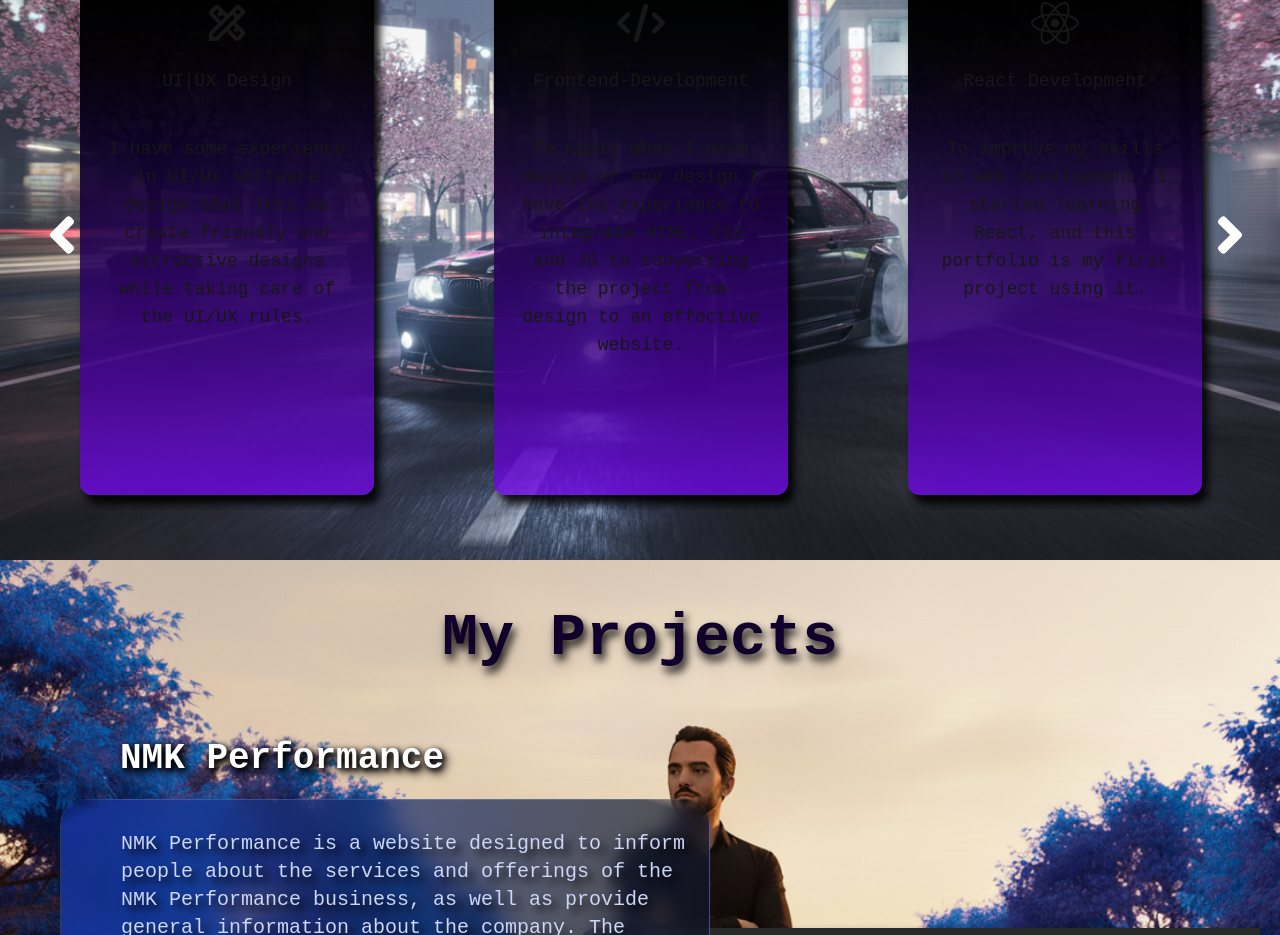
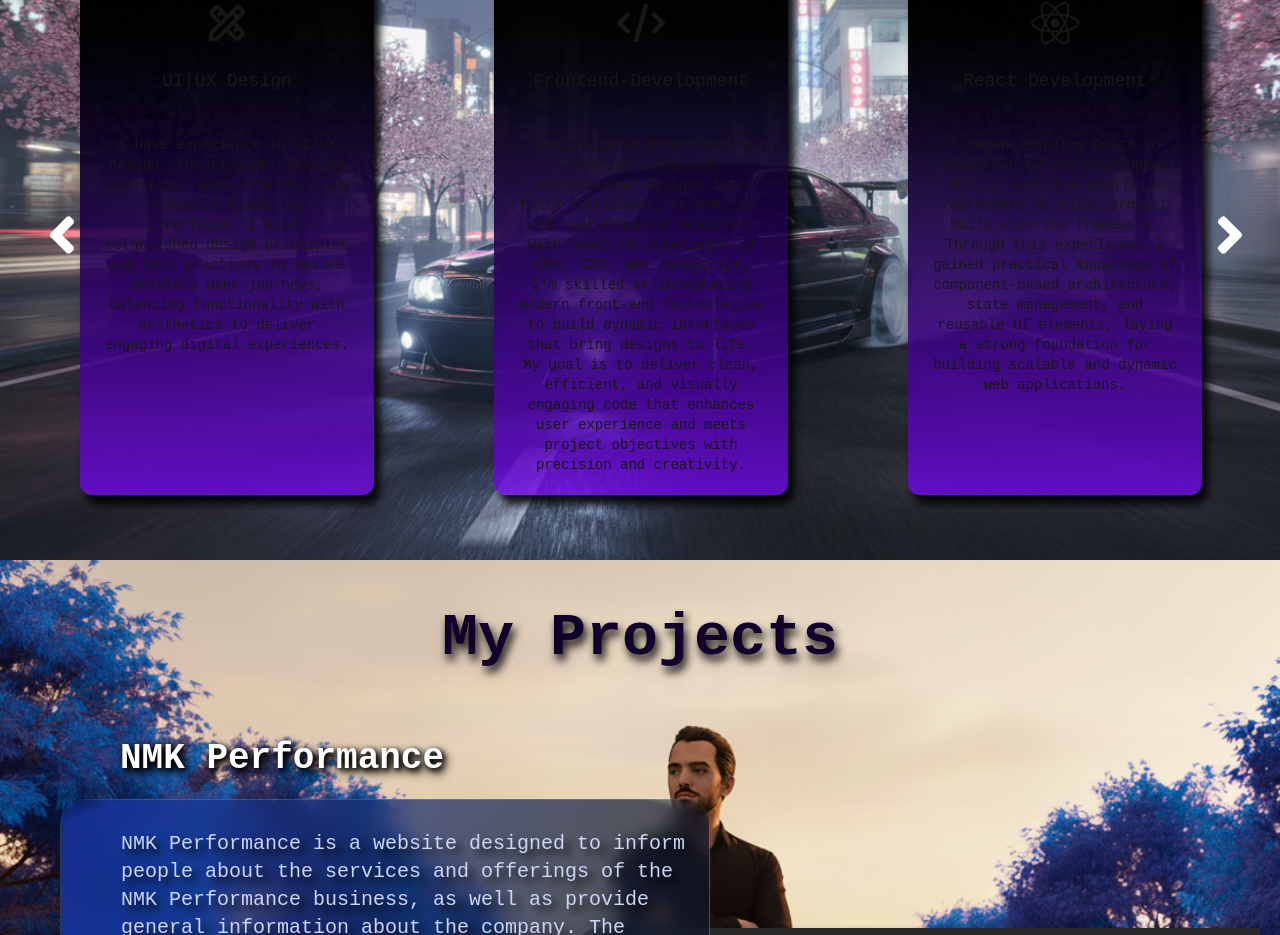
Before and after one commit to hashem-ahmad/HashemProtfolio, a Next.js app: page / in a window 1280 px wide. Shown: the part 1880-2815 px from the top of the page. Built offline with nearby package versions, Linux system fonts and the light colour scheme.

Commit message:
Update MySkills.tsx

```diff
--- a/components/MySkills.tsx
+++ b/components/MySkills.tsx
@@ -14,31 +14,31 @@ const data = [
   {
     title: "UI|UX Design",
     description:
-      "I have some experience in UI/UX software design that lets me create friendly and attractive designs while taking care of the UI/UX rules.",
+      "I have experience in UI/UX design, focusing on creating intuitive, user-friendly, and visually appealing interfaces. I apply established design principles and best practices to ensure seamless user journeys, balancing functionality with aesthetics to deliver engaging digital experiences.",
     icon: MdOutlineDesignServices,
   },
   {
     title: "Frontend-Development",
     description:
-      "To apply what I have design or any design I have the experiance to integrate HTML, CSS and JS to converting the project from design to an effective website.",
+      "specialize in transforming creative ideas and professional designs into fully functional, responsive, and user-friendly websites. With hands-on experience in HTML, CSS, and JavaScript, I'm skilled at integrating modern front-end technologies to build dynamic interfaces that bring designs to life. My goal is to deliver clean, efficient, and visually engaging code that enhances user experience and meets project objectives with precision and creativity.",
     icon: FaCode,
   },
   {
     title: "React Development",
     description:
-      "To improve my skills in web development, I started learning React, and this portfolio is my first project using it.",
+      "I began learning React to strengthen my web development skills, and this portfolio represents my first project built with the framework. Through this experience, I gained practical knowledge of component-based architecture, state management, and reusable UI elements, laying a strong foundation for building scalable and dynamic web applications.",
     icon: FaReact,
   },
   {
     title: "Python",
     description:
-      "Python is the first programming language that I have learned, I know how to develop basic systems such as management systems and others. I have started with the Python Power-Up course.",
+      "Python is the first programming language I learned, providing me with a solid foundation in programming concepts. I have built simple projects, including basic management systems, and continue to expand my skills through practical practice and structured learning, starting with the Python Power-Up course.",
     icon: AiOutlinePython,
   },
   {
     title: "Photoshop and photo and posters design",
     description:
-      "I have basic skills and experience with Adobe Photoshop, which allow me to make photo edits and adjustments that can be used effectively in web design.",
+      "I have foundational skills in Adobe Photoshop, enabling me to perform photo editing, image adjustments, and visual enhancements. I apply these skills to create assets that support web design projects and improve the overall visual presentation of digital content.",
     icon: TbBrandAdobePhotoshop,
   },
   {
@@ -50,7 +50,7 @@ const data = [
   {
     title: "research",
     description:
-      "I believe that anything I want to learn can be found through deep research on the internet. During my two years of studying in the BTEC education system, I improved my research skills, making them a strong asset that can support me in both my life and future work.",
+      "I consider research one of my strongest skills, as I believe that any knowledge can be acquired through effective exploration and analysis of available resources. During my two years in the BTEC education system, I enhanced my ability to conduct structured, in-depth research, making it a valuable asset that supports both my personal development and professional growth.",
     icon: GiArchiveResearch,
   },
 ];
@@ -109,7 +109,7 @@ export default function MySkills() {
       className={`${styles.skills} flex flex-col gap-10 py-20`}
     >
       <h1
-        className={`${styles.header} text-6xl font-bold mb-5 text-center justify-self-center`}
+        className={`${styles.header} text-6xl font-bold mb-5 text-center justify-self-center max-sm:text-5xl`}
       >
         My Skills
       </h1>
@@ -132,7 +132,7 @@ export default function MySkills() {
                     {skill.title}
                   </h2>
                   <p
-                    className={`${styles.cardP} 2xl:text-2xl max-2xl:text-lg text-center max-lg:text-lg lg:text-lg max-md:text-base md:text-base max-sm:text-sm`}
+                    className={`${styles.cardP} 2xl:text-xl text-sm text-center max-sm:text-xs`}
                   >
                     {skill.description}
                   </p>
```
